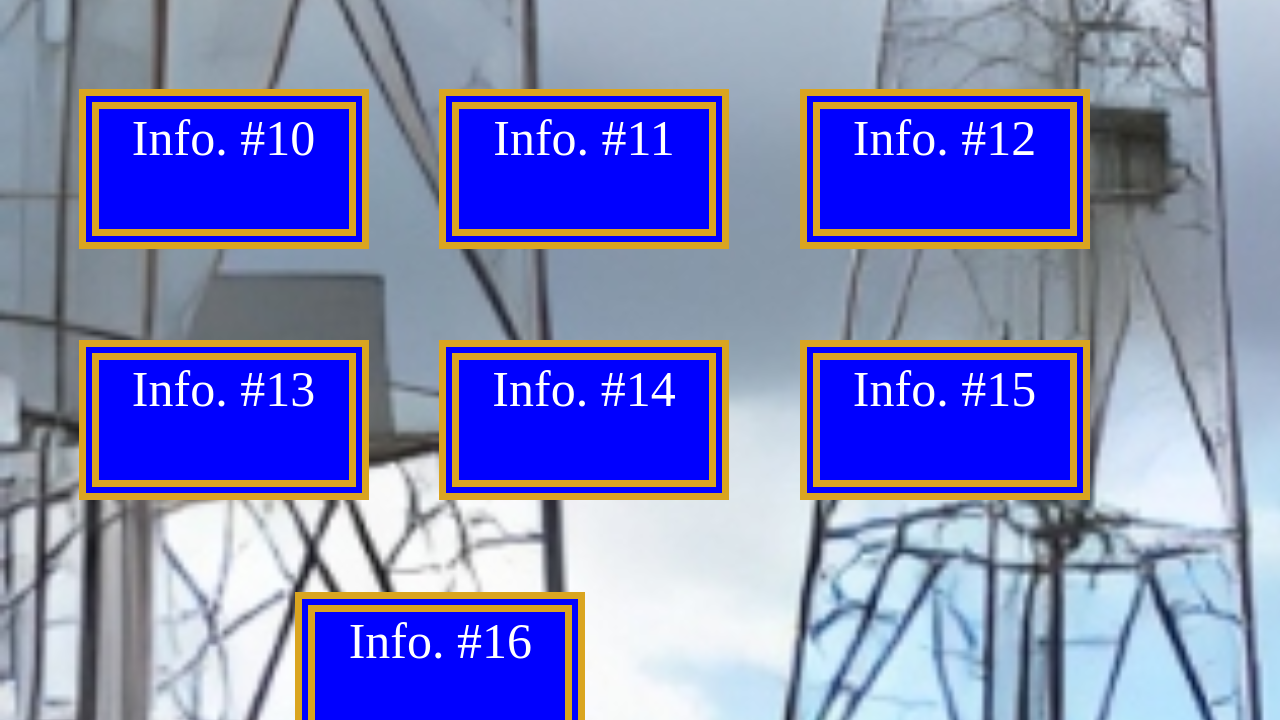
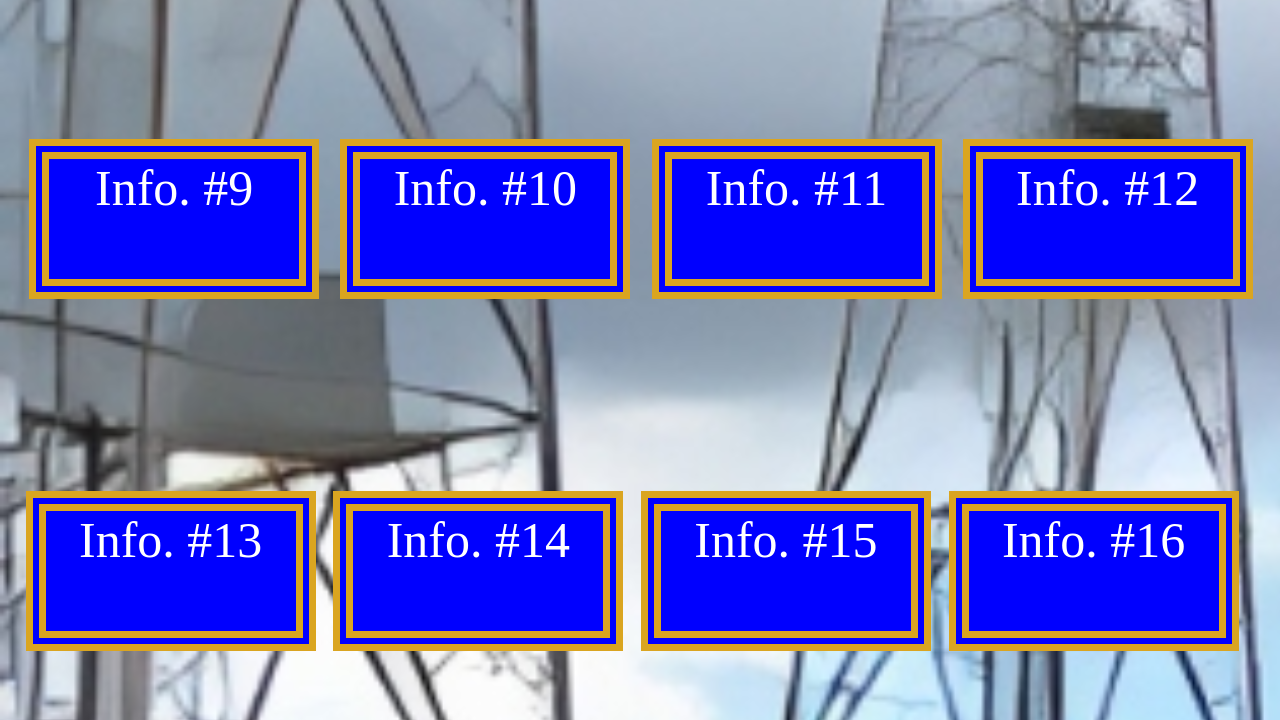
Before and after one commit to LalaCoder/www.Chandriyaan-3.com, a plain HTML site: page index.html in a window 1280 px wide. Shown: the part 845-1565 px from the top of the page. Drawn offline with Linux system fonts and the light colour scheme.

Commit message:
Update style.css

```diff
--- a/style.css
+++ b/style.css
@@ -45,7 +45,7 @@ iframe {
 div {
     display: flex;
     height: 200vh;
-    width: 90vw;
+    width: 98.9vw;
     align-items: center;
     align-content: space-evenly;
     flex-direction: row;
```
